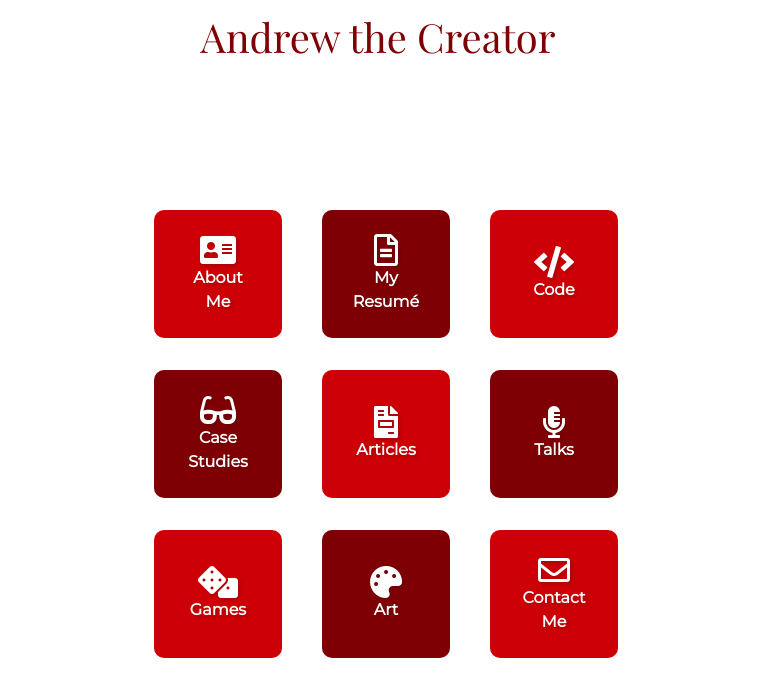
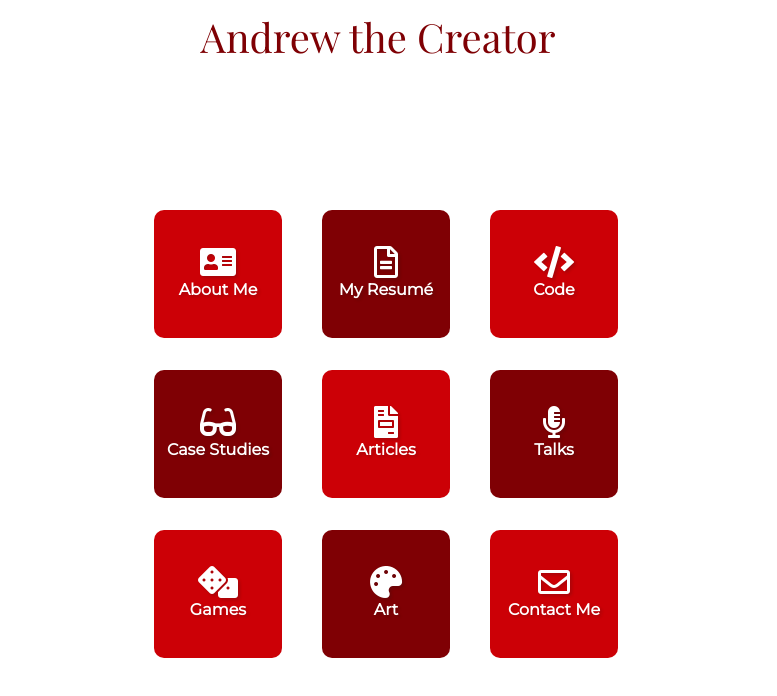
Before and after one commit to Andrew565/andrewthecreator.com, a plain HTML site: page public/index.html in a window 1280 px wide. Shown: the full height of the page, 254-1031 px from the left. Drawn offline with nearby package versions, Linux system fonts and the light colour scheme.

Commit message:
Fixing tile link areas

```diff
--- a/public/css/tile-menu.css
+++ b/public/css/tile-menu.css
@@ -29,10 +29,6 @@
 .tile {
   width: 100%;
   height: auto;
-  padding: 1em 2em;
-  display: flex;
-  justify-content: center;
-  align-items: center;
   margin: 1em;
   color: white;
   font-weight: bold;
@@ -43,12 +39,17 @@
   .tile {
     width: 8em;
     height: 8em;
-    padding: none;
     border-radius: 10px;
   }
 }
 
 .tile a {
+  display: flex;
+  flex-direction: column;
+  justify-content: center;
+  align-items: center;
+  width: 100%;
+  height: 100%;
   text-decoration: none;
   color: white;
   text-shadow: 2px 2px 3px rgba(25, 25, 25, 0.2);
```
